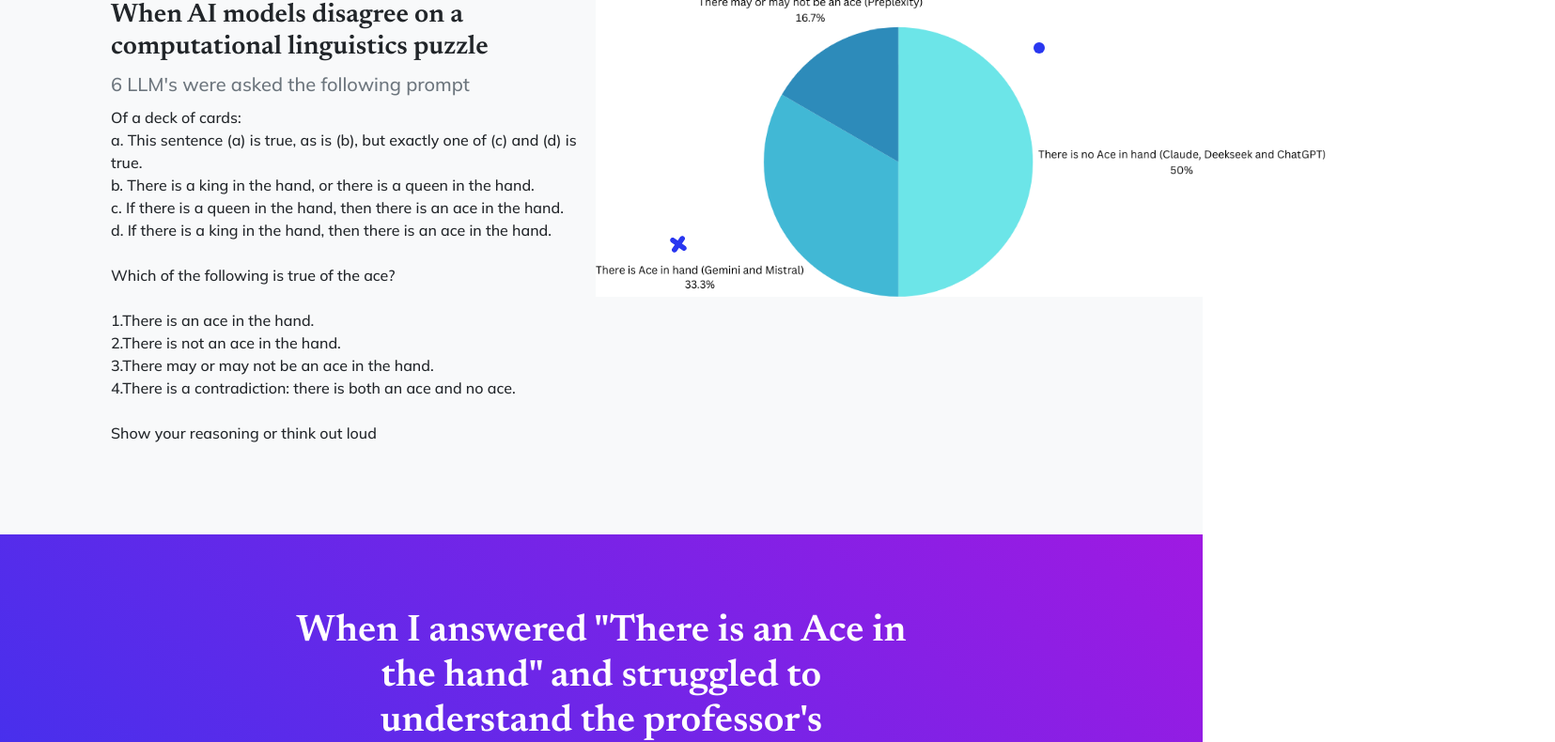
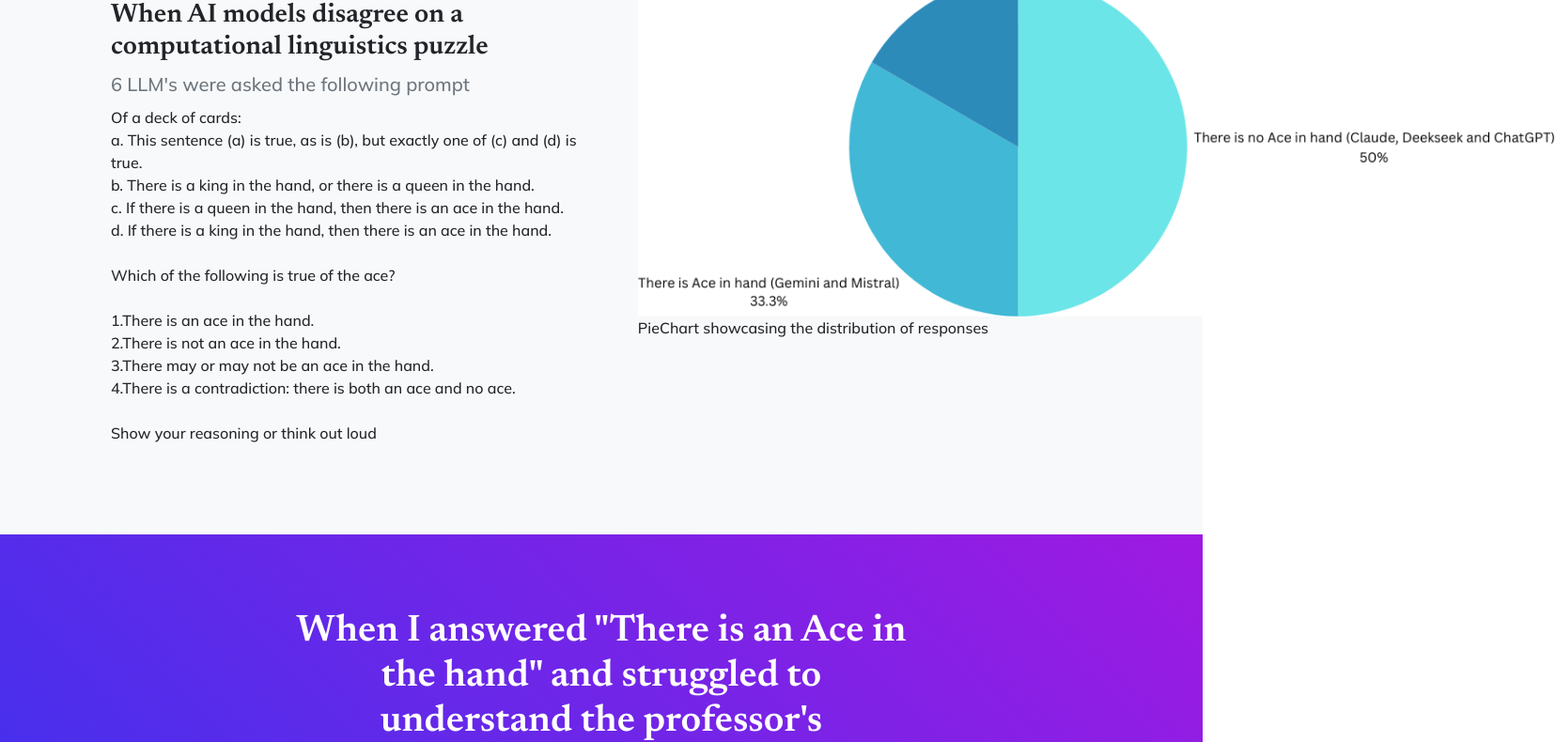
Before and after one commit to voidspacexyz/AI-Infographic-analysis, a plain HTML site: page index.html in a window 1280 px wide. Shown: the part 328-1118 px from the top of the page at 94% size, 1655 px wide, since content can reach past the window. Drawn offline with nearby package versions, Linux system fonts and the light colour scheme.

Commit message:
Added the QR code for the url

```diff
--- a/index.html
+++ b/index.html
@@ -70,12 +70,11 @@
                     <div class="col-lg-6">
                         <!-- Masthead device mockup feature-->
                         <div class="masthead-device-mockup">
+                            <figure style="padding-left: 1%;">
+                                <img src="assets/img/response_distribution.png" alt="..." style="padding-left: 2%;" width="200%"/>
+                                <figcaption style="padding-left: 2%;">PieChart showcasing the distribution of responses</figcaption>
+                            </figure>
 
-                            <svg class="shape-1 d-none d-sm-block" viewBox="0 0 240.83 240.83" xmlns="http://www.w3.org/2000/svg">
-                                <rect x="-32.54" y="78.39" width="305.92" height="84.05" rx="42.03" transform="translate(120.42 -49.88) rotate(45)"></rect>
-                                <rect x="-32.54" y="78.39" width="305.92" height="84.05" rx="42.03" transform="translate(-49.88 120.42) rotate(-45)"></rect></svg>
-                            <svg class="shape-2 d-none d-sm-block" viewBox="0 0 100 100" xmlns="http://www.w3.org/2000/svg"><circle cx="50" cy="50" r="50"></circle></svg>
-                            <img src="assets/img/response_distribution.png" alt="..." style="padding-left: 44%;" width="200%"/>
                         </div>
                     </div>
                 </div>
@@ -396,7 +395,8 @@
             <div class="container px-5">
                 <div class="row gx-5 justify-content-center">
                     <div class="col-xl-8">
-                        <div class="h2 fs-1 text-white mb-4">The response data used for analysis lives in the below QR code (leads to a URL)</div>
+                        <div class="h2 fs-1 text-white mb-4">LLM's response data used for analysis lives in the below QR code</div>
+                        <img src="assets/img/qrcode(1).png" alt="QR Code" width="40%" height=70%>
 
                     </div>
                 </div>
```
Also changed, not shown: assets/img/qrcode(1).png (added).
